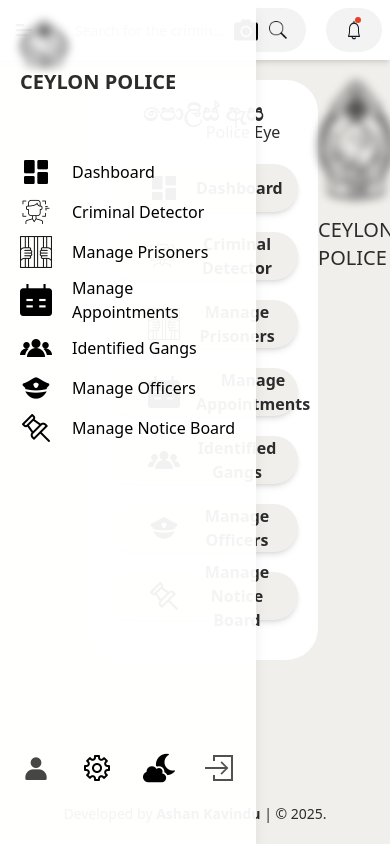
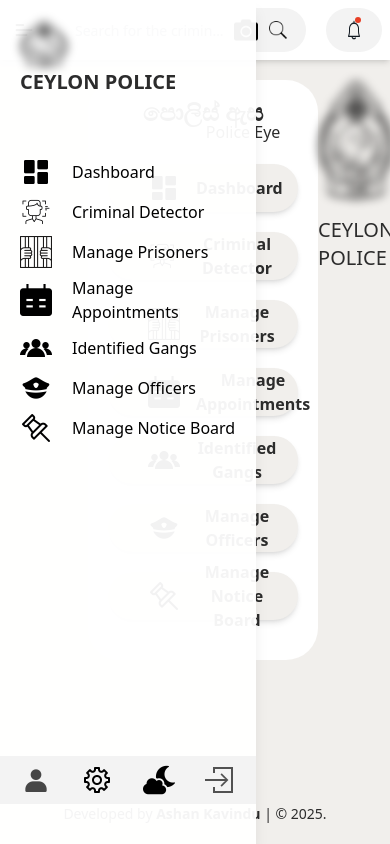
Before and after one commit to Ashan-TUF/PoliceEye, a React (Vite) app: page /home in a window 390 px wide. Both pictures are taken after a click on the button 23 px from the left and 30 px from the top of the page. Built offline with nearby package versions, Linux system fonts and the light colour scheme.

Commit message:
update offcanvars

```diff
--- a/src/components/headerView.tsx
+++ b/src/components/headerView.tsx
@@ -165,7 +165,7 @@
               </div>
             </li>
           </ul>
-          <div className="fixed flex w-full justify-between p-5 bottom-10">
+          <div className="fixed flex w-full justify-between p-2 ps-5 pe-5 bottom-10 bg-[#f3f3f3]">
             <img
               src={ProfileIcon}
               alt="Profile Icon"
```
